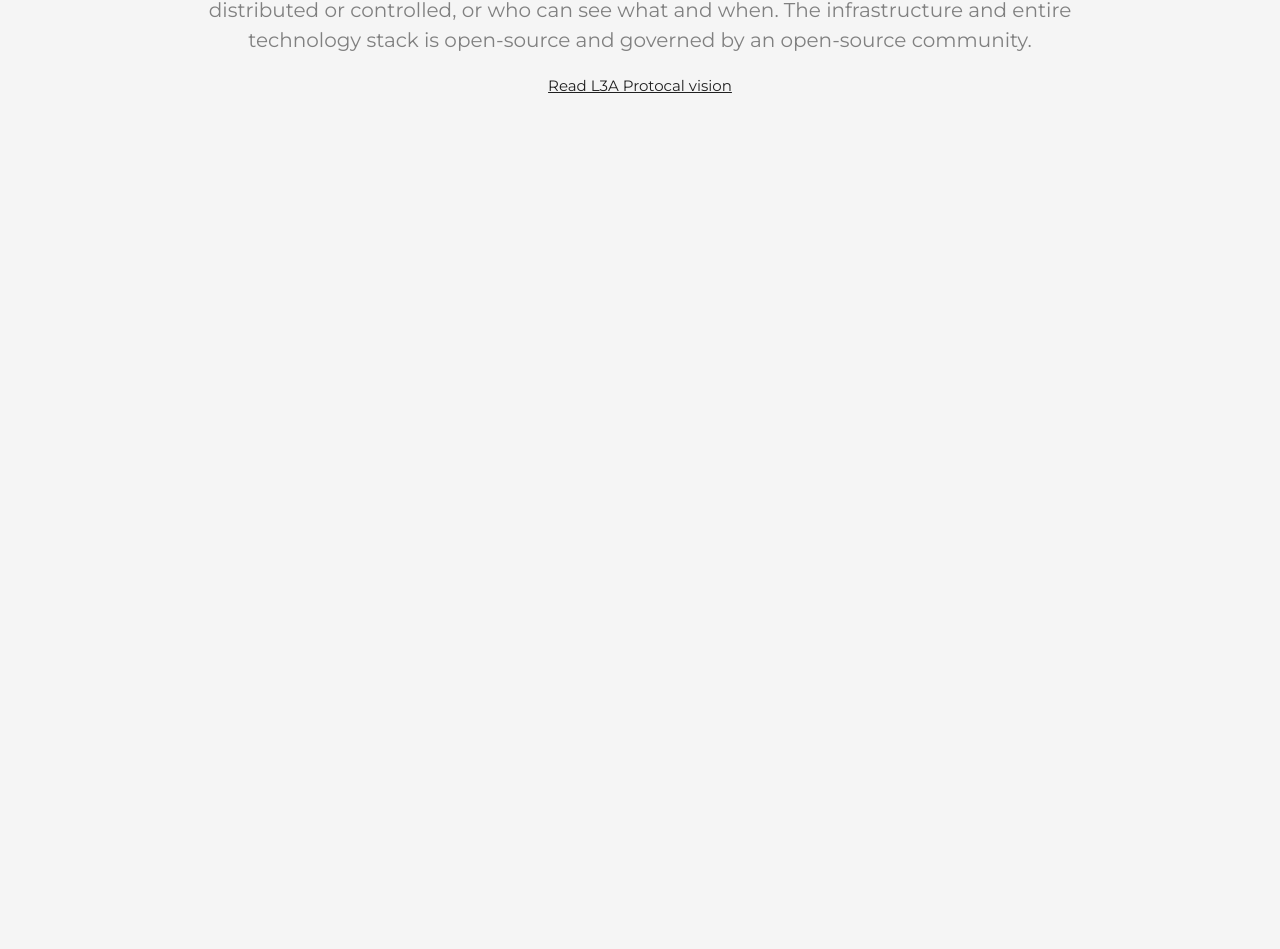
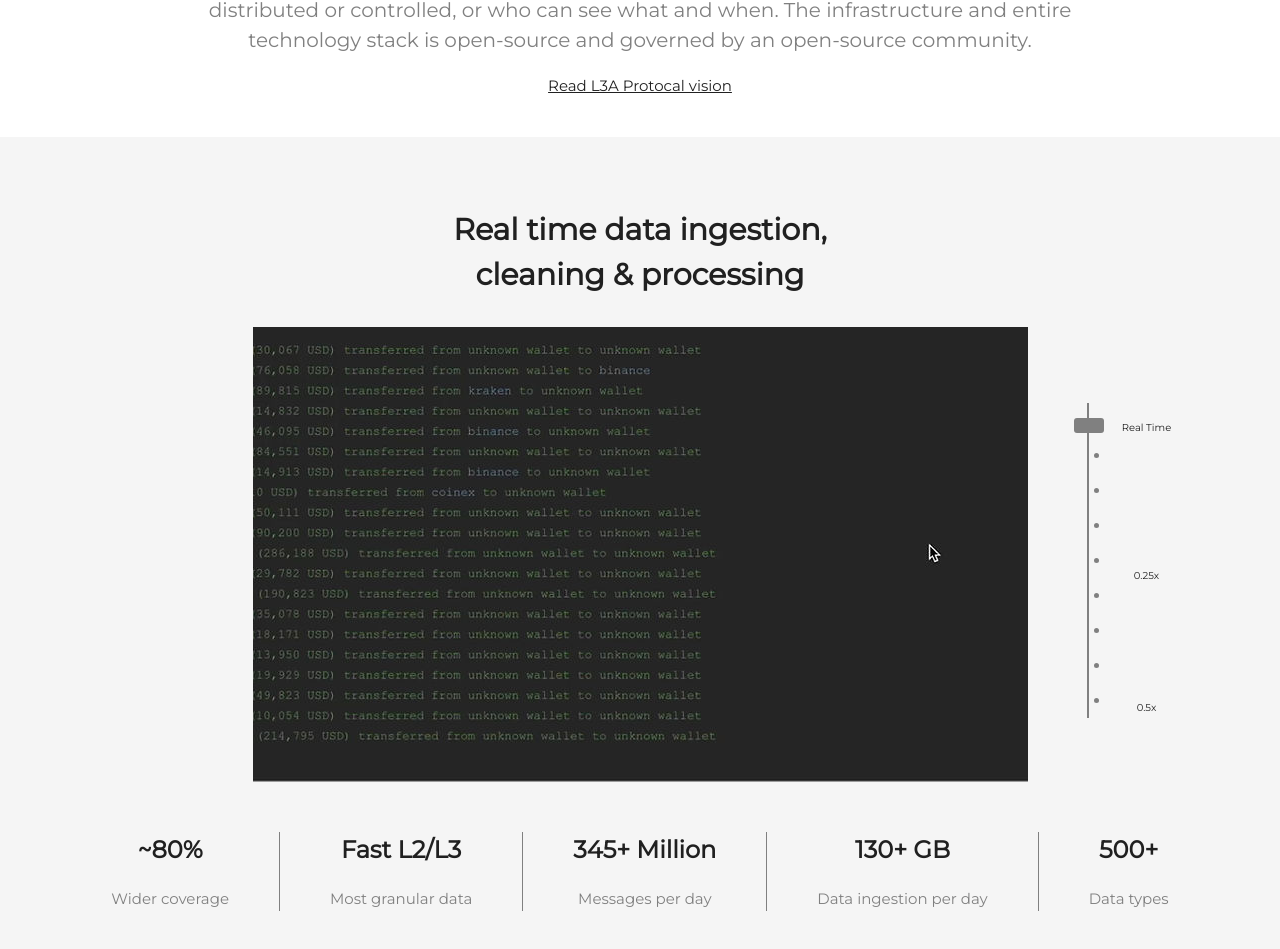
Before and after one commit to ChristopherGroe1014/L3A_Test, a React (Create React App) app: page / in a window 1280 px wide. Shown: the part 1431-2380 px from the top of the page. Before the commit the page ends 1528 px from the top, so only its background shows below. Built offline with nearby package versions, Linux system fonts and the light colour scheme; the HTML template or start-up script is replaced by a standard one.

Commit message:
add real time component

```diff
--- /dev/null
+++ b/src/components/Landing/RealTime/index.js
@@ -0,0 +1,86 @@
+import * as React from 'react' ;
+
+import RealTimeImg from '../../../assets/Landing/real_time.jpg';
+
+import {
+    RealTimeDiv,
+    Row,
+    TitleDiv,
+    RulerContainer,
+    Ruler,
+    Dot,
+    Bar,
+    ValueDiv,
+    ItemList,
+    Item,
+    ItemDesc,
+    ItemLabel
+} from '../Styles/RealTime.styles';
+
+const RealTime = () => {
+    const itemList = [
+        {
+            label : '~80%',
+            desc : 'Wider coverage'
+        },
+        {
+            label : 'Fast L2/L3',
+            desc : 'Most granular data'
+        },
+        {
+            label : '345+ Million',
+            desc : 'Messages per day'
+        },
+        {
+            label : '130+ GB',
+            desc : 'Data ingestion per day'
+        },
+        {
+            label : '500+',
+            desc : 'Data types'
+        }
+    ];
+
+    return (
+        <RealTimeDiv>
+            <TitleDiv>
+                Real time data ingestion, cleaning & processing
+            </TitleDiv>
+            <Row>
+                <img src={RealTimeImg} />
+                <RulerContainer>
+                    <ValueDiv>
+                        <p>Real Time</p>
+                        <p>0.25x</p>
+                        <p>0.5x</p>
+                    </ValueDiv>
+                    <Ruler>
+                        {
+                            [...Array(9)].map((item, index) => (
+                                <Dot key={index} />
+                            ))
+                        }
+                        <Bar />
+                    </Ruler>
+                </RulerContainer>
+            </Row>
+
+            <ItemList>
+                {
+                    itemList.map((item, index) => (
+                        <Item key={index}>
+                            <ItemLabel>
+                                {item.label}
+                            </ItemLabel>
+                            <ItemDesc>
+                                {item.desc}
+                            </ItemDesc>
+                        </Item>
+                    ))
+                }
+            </ItemList>
+        </RealTimeDiv>
+    )
+}
+
+export default RealTime;
--- /dev/null
+++ b/src/components/Landing/Styles/RealTime.styles.js
@@ -0,0 +1,128 @@
+import htmlStyled from 'styled-components' ;
+
+export const RealTimeDiv = htmlStyled.div`
+    padding-top : 70px;
+    padding-bottom : 50px;
+
+    width : 100%;
+
+    display : flex;
+    flex-direction : column ;
+    align-items : center;
+
+    p {
+        margin : 0px;
+        text-align :center;
+    }
+`
+
+export const TitleDiv = htmlStyled.p`
+    max-width : 400px;
+
+    font-size : 30px;
+    font-weight : 800;
+`
+
+export const Row = htmlStyled.div`
+    margin-top : 30px;
+    display : flex;
+
+    position : relative;
+`
+
+export const RulerContainer = htmlStyled.div`
+    position : absolute ;
+
+    top : 200px;
+    right : -250px;
+
+    margin-left : 30px;
+
+    display : flex;
+    align-items :center;
+    flex-direction : column;
+
+    height : fit-content;
+
+    transform : rotate(90deg);
+`
+
+export const Ruler = htmlStyled.div`
+
+    border-bottom : 2px solid grey;
+    display : flex;
+    padding-bottom : 5px;
+
+    justify-content : space-between;
+
+    position : relative;
+`
+export const ValueDiv = htmlStyled.div`
+    padding-bottom : 40px;
+
+    display : flex;
+    width : 100%;
+    justify-content : space-between;
+
+    p {
+        font-size : 10px;
+        transform : rotate(-90deg);
+    }
+`
+
+export const Dot = htmlStyled.div`
+    margin-left : 15px;
+    margin-right : 15px;
+
+    width : 5px;
+    height : 5px;
+    border-radius : 50%;
+    background-color : grey;
+`
+
+export const Bar = htmlStyled.div`
+    width : 15px;
+    height : 30px;
+
+    background-color : grey;
+    border-radius : 3px;
+
+    position : absolute;
+
+    left : 15px;
+    top : -5px;
+`
+
+export const ItemList = htmlStyled.div`
+    padding-top : 50px;
+
+    display : flex;
+    width : 100%;
+    justify-content : center;
+`
+
+export const Item = htmlStyled.div`
+    padding-right : 50px;
+    padding-left : 50px;
+
+    border-right : 1px solid grey;
+
+    &:last-child {
+        border : none !important;
+    }
+
+    p {
+        margin : 0px;
+    }
+`
+
+export const ItemLabel = htmlStyled.p`
+    font-size : 24px;
+    font-weight : 800;
+`
+
+export const ItemDesc = htmlStyled.p`
+    padding-top : 20px;
+    font-size : 15px;
+    color : grey;
+`
--- a/src/components/Landing/Styles/Vision.styles.js
+++ b/src/components/Landing/Styles/Vision.styles.js
@@ -2,11 +2,15 @@ import htmlStyled from 'styled-components' ;
 
 export const VisionDiv = htmlStyled.div`
     padding-top : 150px;
+    padding-bottom : 40px;
 
     display : flex;
     justify-content : center;
     align-items :center;
     flex-direction : column;
+
+    background : white;
+    width : 100%;
 
     p {
         text-align :center;
--- a/src/pages/Landing/index.js
+++ b/src/pages/Landing/index.js
@@ -1,6 +1,7 @@
 import * as React from 'react' ;
 
 import AllInOne from 'src/components/Landing/AllInOne';
+import RealTime from 'src/components/Landing/RealTime';
 import Vision from 'src/components/Landing/Vision';
 
 import {
@@ -12,6 +13,7 @@ const Landing = () => {
         <LandingRoot>
             <AllInOne />
             <Vision />
+            <RealTime />
         </LandingRoot>
     )
 }
```
Also changed, not shown: src/assets/Landing/real_time.jpg (added).
